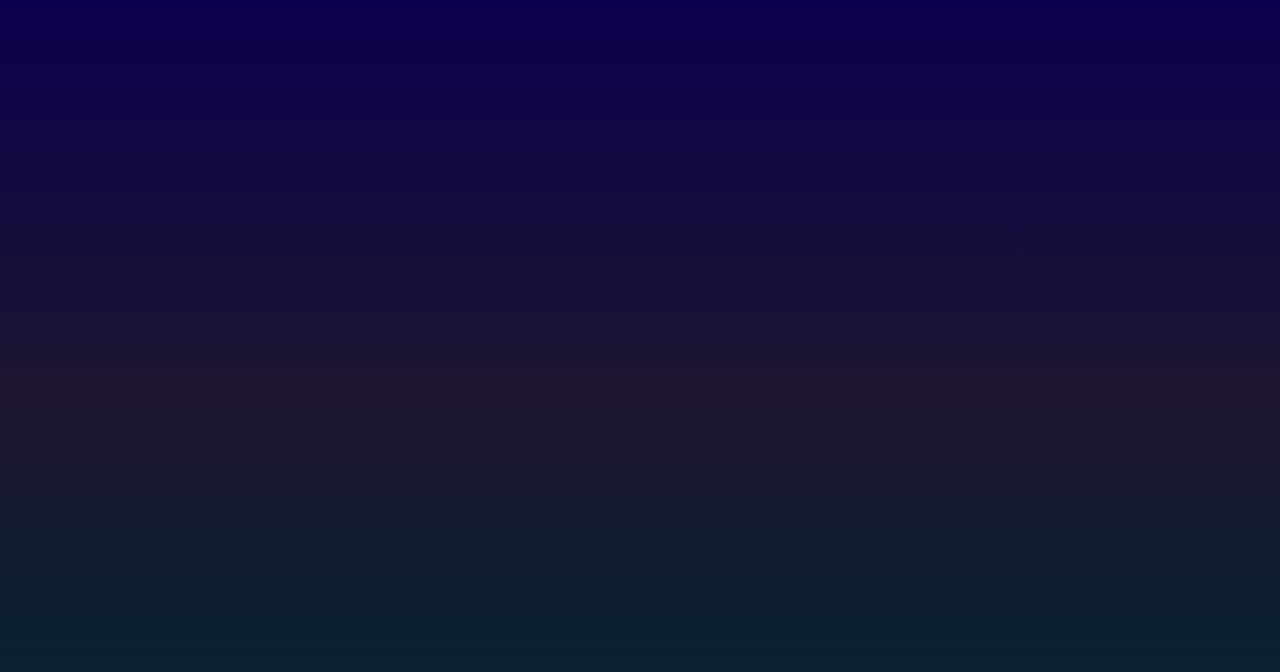
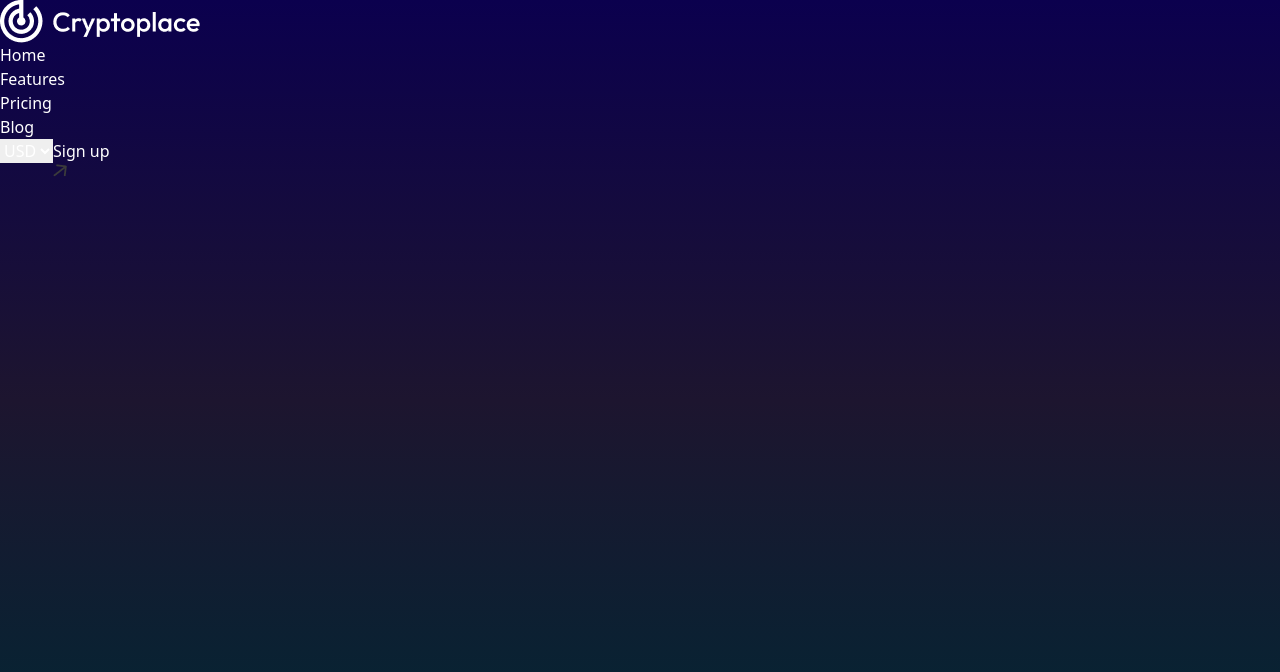
Before and after one commit to aadarshraj02/Crypto-Palace, a React (Vite) app: page / in a window 1280 px wide. Shown: the top 672 px of the page. Built offline with nearby package versions, Linux system fonts and the light colour scheme.

Commit message:
imported navbar

```diff
--- a/src/App.jsx
+++ b/src/App.jsx
@@ -1,5 +1,11 @@
+import Navbar from "./components/Navbar";
+
 function App() {
-  return <div className="min-h-screen text-white bg-custom-gradient"></div>;
+  return (
+    <div className="min-h-screen text-white bg-custom-gradient">
+      <Navbar />
+    </div>
+  );
 }
 
 export default App;
```
